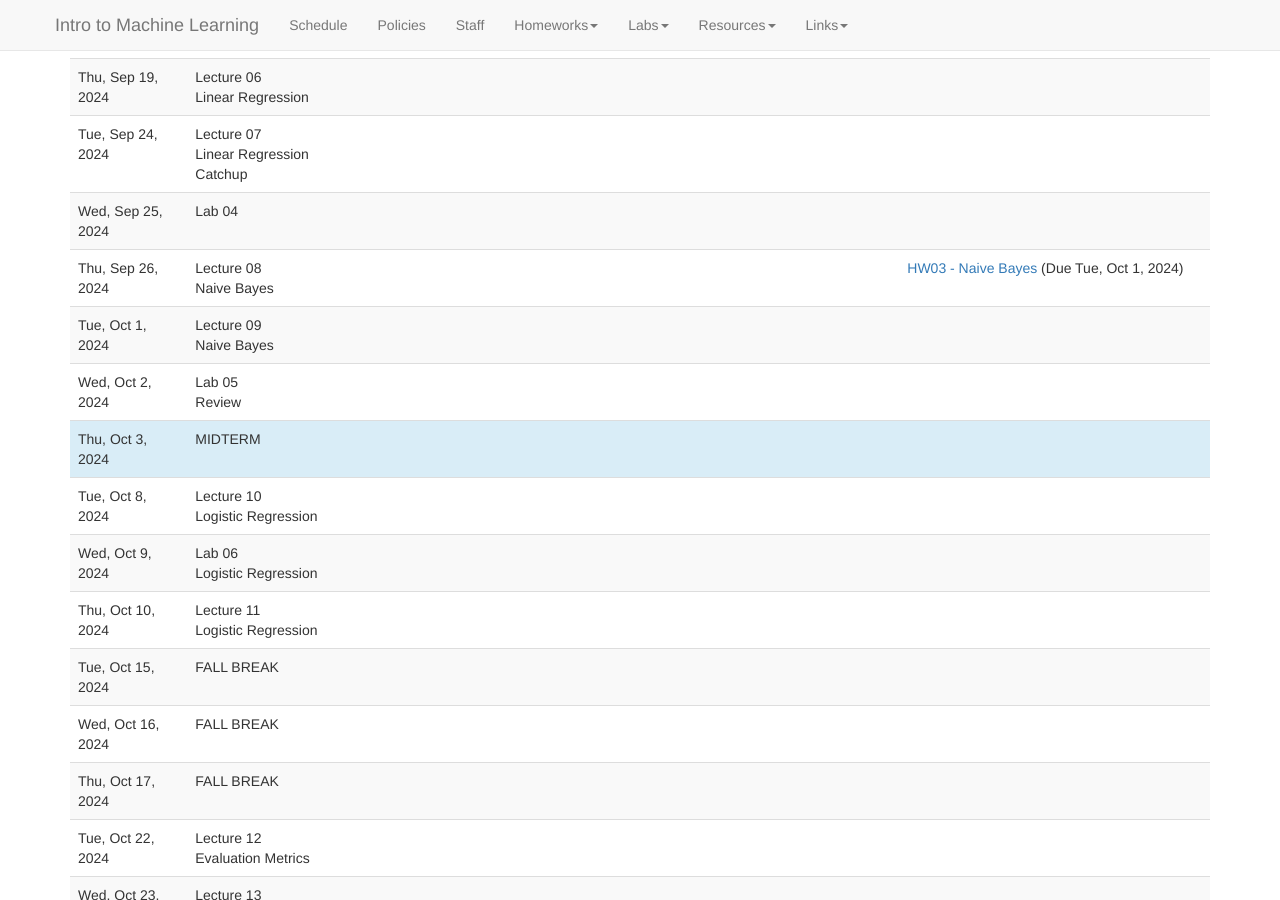
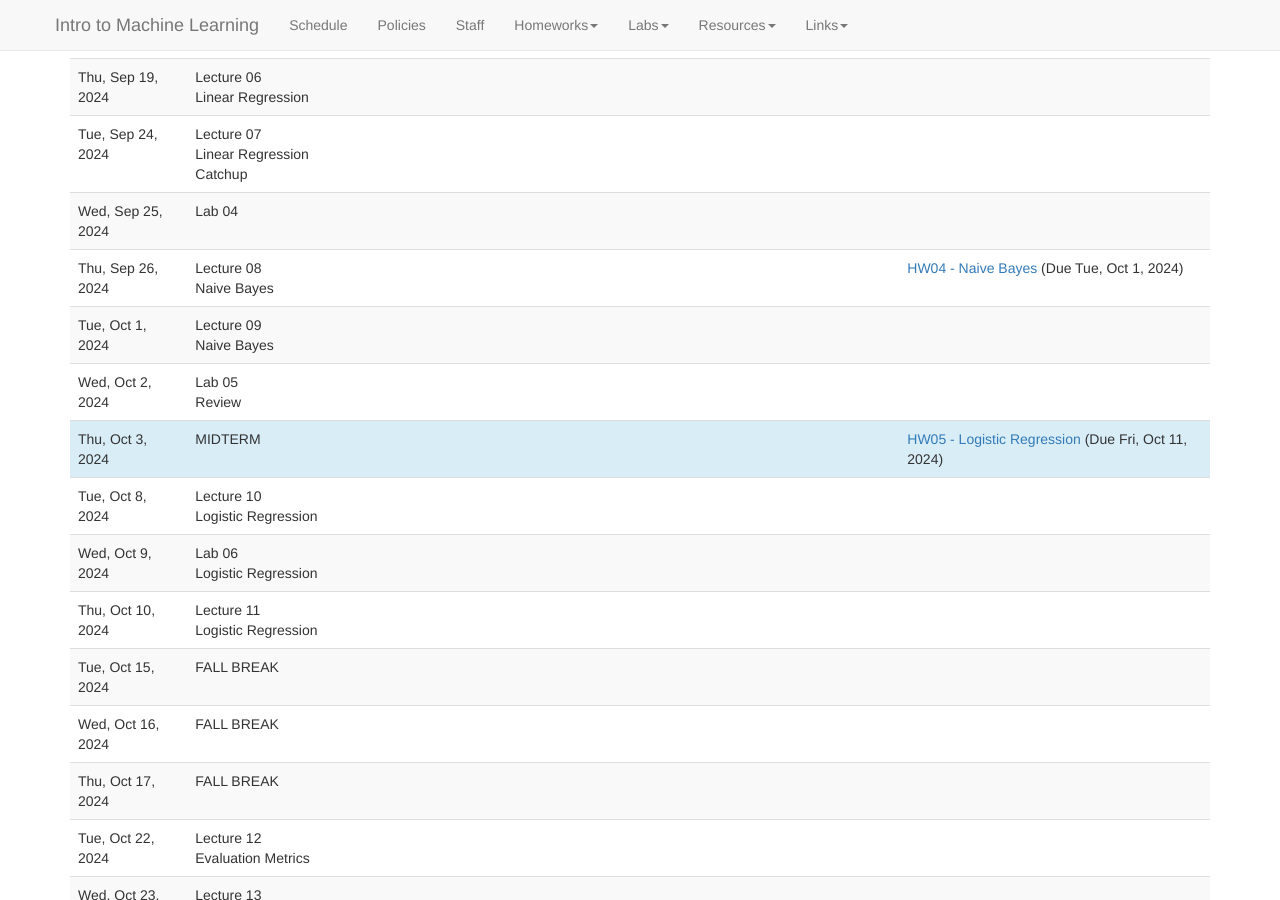
Before and after one commit to BrynMawrNLP/ml-course, a Jekyll site: the page built from schedule.md, in a window 1280 px wide and 900 px high, scrolled down 853 px. Built offline with Jekyll 4.4.1, drawn with Linux system fonts in a browser that asks for light colours; nearby versions of some CDN libraries; library files that are not in the unit come from our copies.

Commit message:
schedule: added HW04 and 05

```diff
--- a/_data/schedule.yaml
+++ b/_data/schedule.yaml
@@ -37,7 +37,7 @@
       assignments:
         -
           title: "HW02 - Decision Trees"
-          url: "hws/HW01.html"
+          url: "hws/HW02.html"
           deadline: 2024-09-17
     -
       date: 2024-09-11
@@ -51,7 +51,7 @@
       assignments:
         -
           title: "HW03 - Polynomial Regression"
-          url: "hws/HW02.html"
+          url: "hws/HW03.html"
           deadline: 2024-09-24
     -
       date: 2024-09-18
@@ -70,8 +70,8 @@
       title: Lecture 08 <br> Naive Bayes
       assignments:
         -
-          title: "HW03 - Naive Bayes"
-          url: "hws/HW03.html"
+          title: "HW04 - Naive Bayes"
+          url: "hws/HW04.html"
           deadline: 2024-10-01
     -
       date: 2024-10-01
@@ -83,6 +83,11 @@
       date: 2024-10-03
       title: MIDTERM
       type: exam
+      assignments:
+        -
+          title: "HW05 - Logistic Regression"
+          url: "hws/HW05.html"
+          deadline: 2024-10-11
     -
       date: 2024-10-08
       title: Lecture 10 <br> Logistic Regression
```
